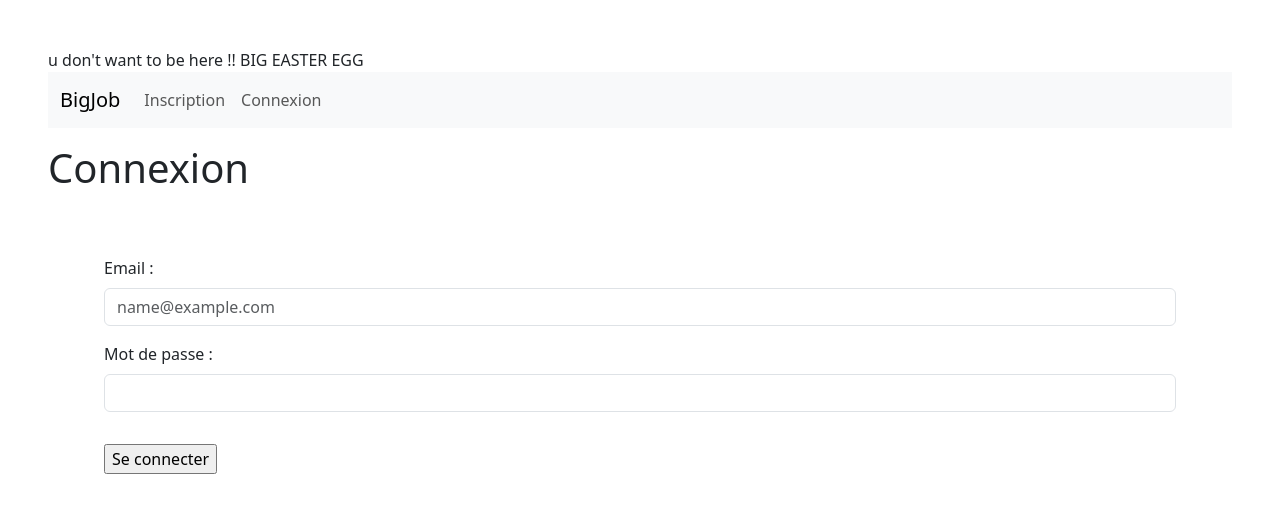
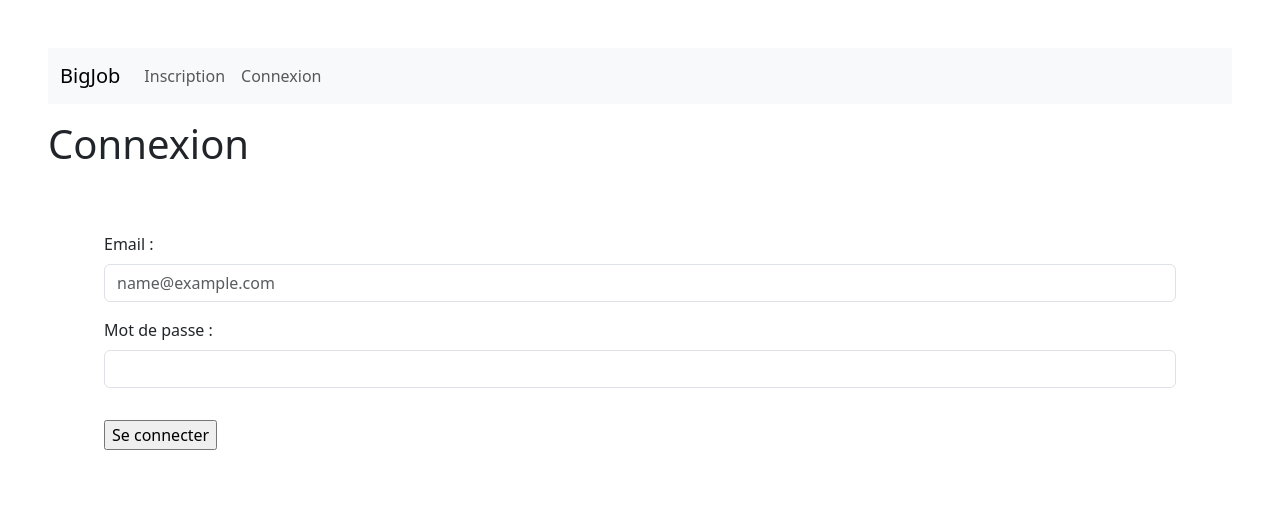
Before and after one commit to leopold-gauthier/RunTrack4, a PHP site: page /connexion.php in a window 1280 px wide. Shown: the top 513 px of the page. Run offline with PHP 8.4, Linux system fonts and the light colour scheme; some libraries are stand-ins or nearby versions.

Commit message:
delete easter egg

```diff
--- a/BigJob/inc/head-inc.php
+++ b/BigJob/inc/head-inc.php
@@ -1,7 +1,5 @@
 <?php
-
-echo "u don't want to be here !!  BIG EASTER EGG"
-
+echo "";
 ?>
 <link href="https://cdn.jsdelivr.net/npm/bootstrap@5.3.0-alpha3/dist/css/bootstrap.min.css" rel="stylesheet" integrity="sha384-KK94CHFLLe+nY2dmCWGMq91rCGa5gtU4mk92HdvYe+M/SXH301p5ILy+dN9+nJOZ" crossorigin="anonymous">
 <script src="https://cdn.jsdelivr.net/npm/bootstrap@5.3.0-alpha3/dist/js/bootstrap.bundle.min.js" integrity="sha384-ENjdO4Dr2bkBIFxQpeoTz1HIcje39Wm4jDKdf19U8gI4ddQ3GYNS7NTKfAdVQSZe" crossorigin="anonymous"></script>
```
